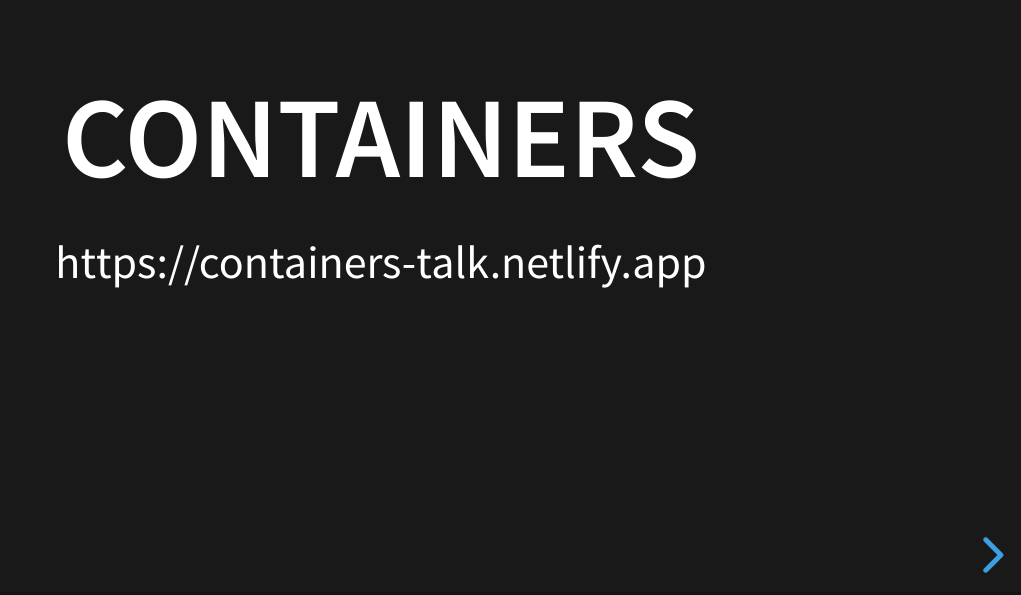
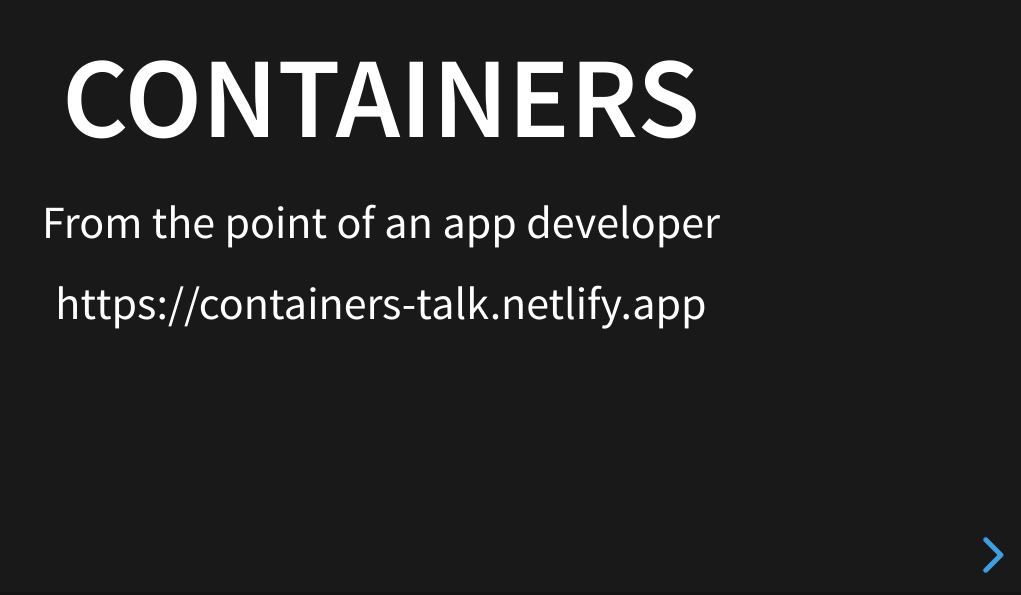
Before and after one commit to joseph-abell/containers-talk, a website: page dist/index.html in a window 1280 px wide. Shown: the part 205-800 px from the top of the page, without its empty margins (259-1280 px from the left). Drawn offline with Linux system fonts and the light colour scheme.

Commit message:
add paragraph

```diff
--- a/dist/index.html
+++ b/dist/index.html
@@ -15,6 +15,7 @@
 			<div class="slides">
 				<section>
 					<h1>Containers</h1>
+					<p>From the point of an app developer</p>
 					<p>https://containers-talk.netlify.app</p>
 				</section>
 
```
